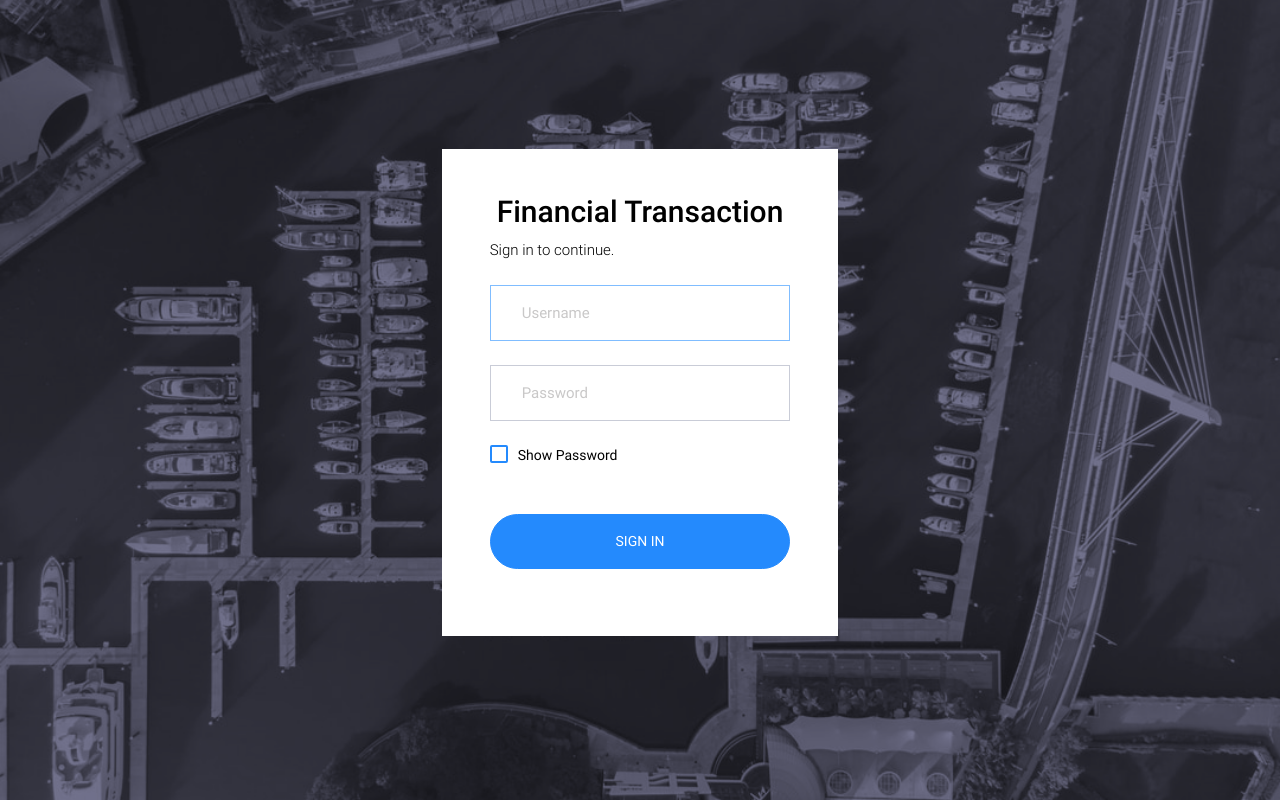
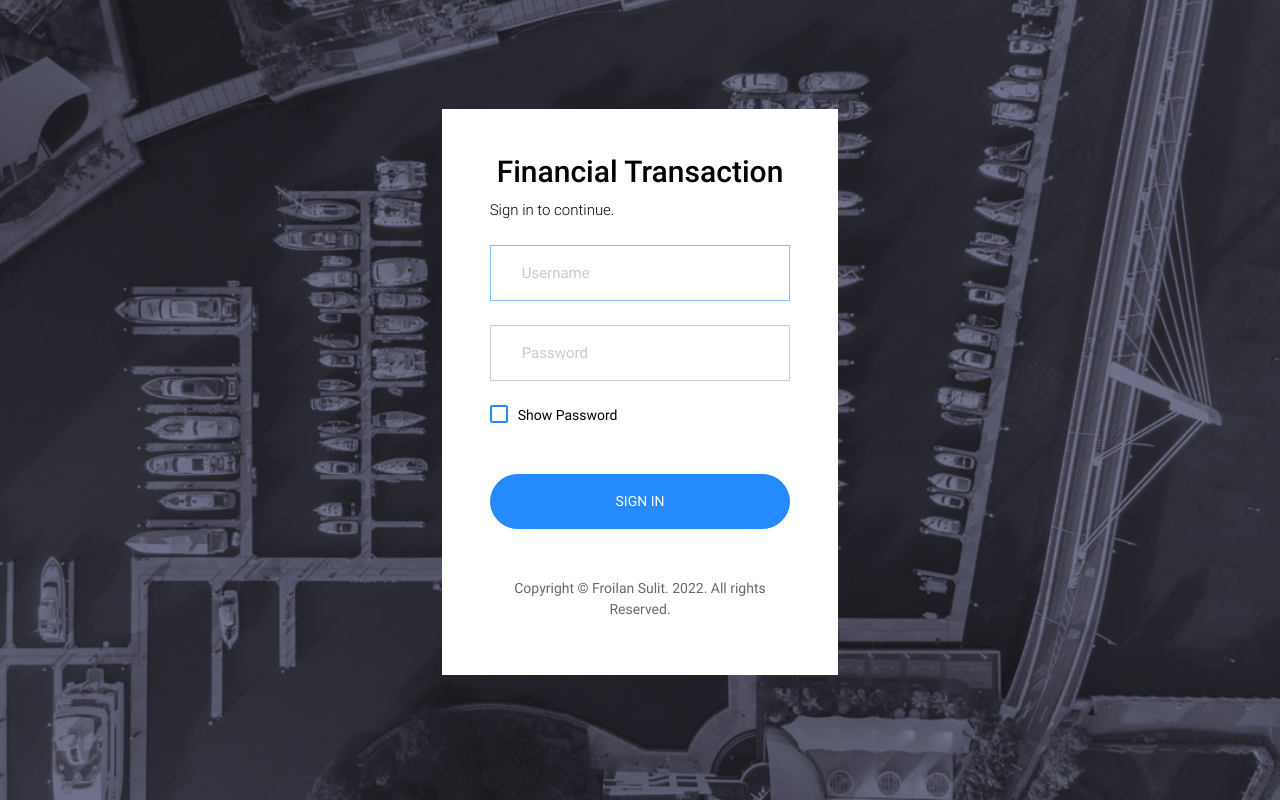
Before and after one commit to froilansulit/AH-INFO-SYSTEM, a PHP site: page /pages/login/ in a window 1280 px wide. Run offline with PHP 8.4, Linux system fonts and the light colour scheme; data that the repository does not hold is empty.

Commit message:
copyright

```diff
--- a/pages/login/index.php
+++ b/pages/login/index.php
@@ -141,6 +141,9 @@ if (isset($password_error) && !empty($password_error))
                     <br>
                   </div>
                 </form>
+                <div style="padding-top: 30px;">
+                	<p class="text-center text-muted">Copyright © Froilan Sulit. 2022. All rights Reserved.</p>
+                </div>
               </div>
           </div>
         </div>
```
